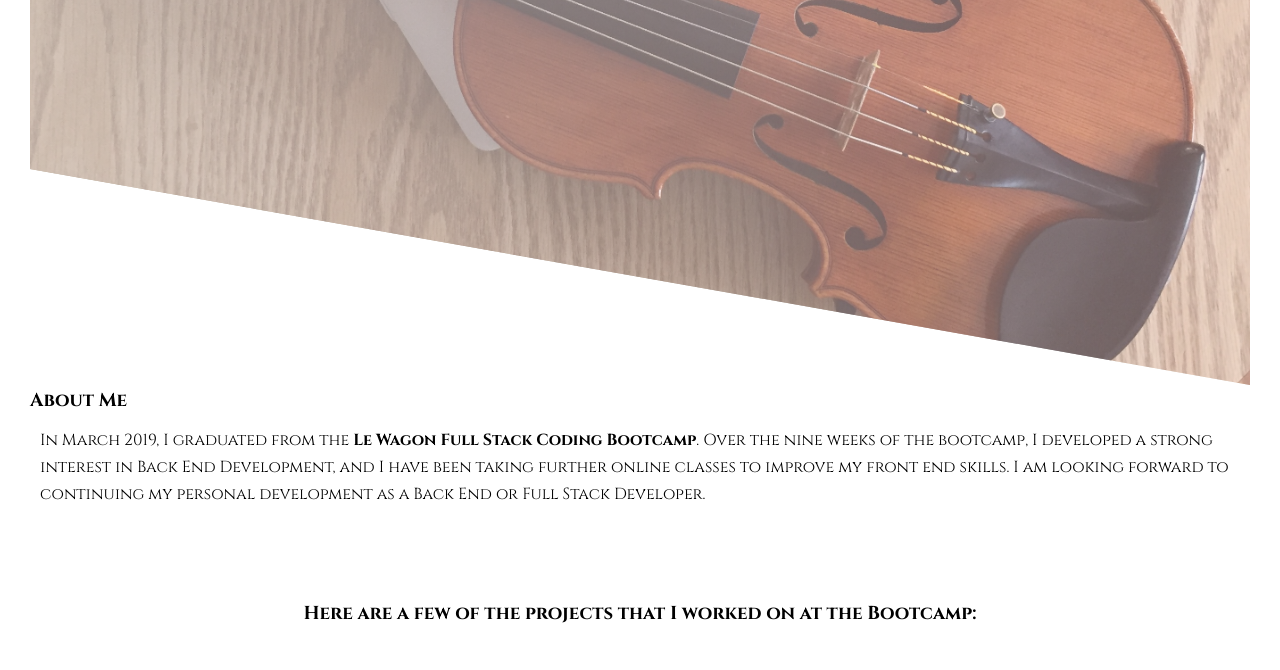
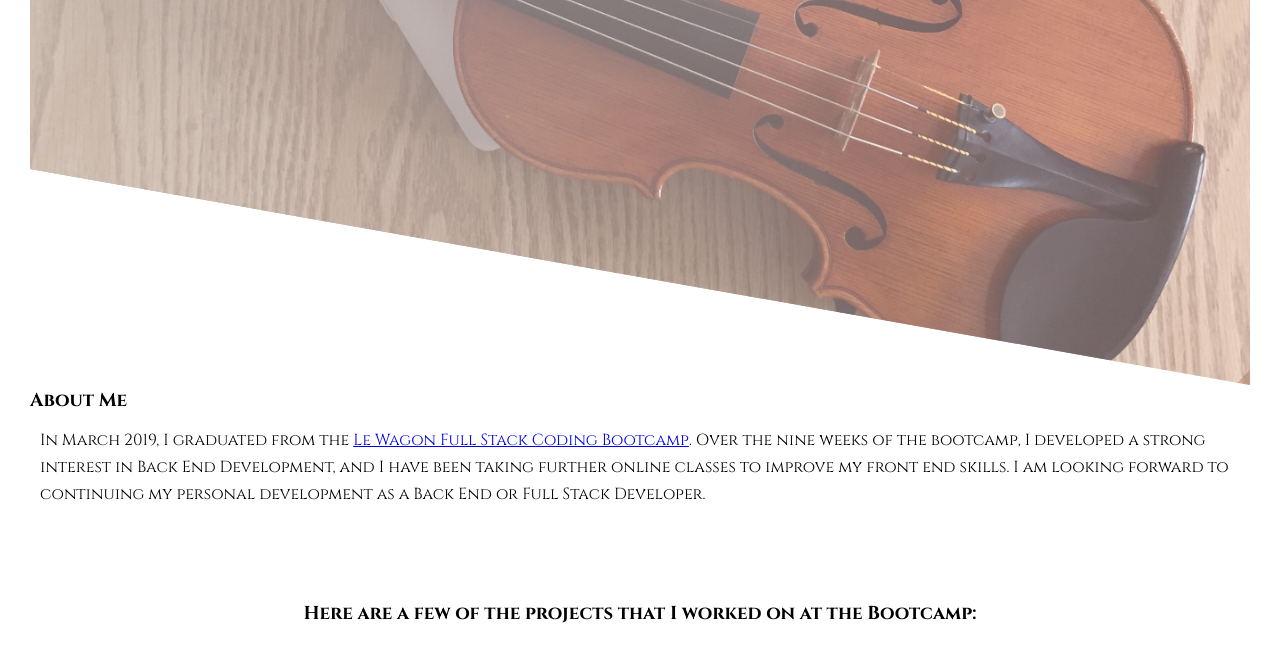
Before and after one commit to zeebear/basic_portfolio, a plain HTML site: page index.html in a window 1280 px wide. Shown: the part 405-1075 px from the top of the page. Drawn offline with Linux system fonts and the light colour scheme.

Commit message:
add link to Le Wagon

```diff
--- a/index.html
+++ b/index.html
@@ -29,8 +29,7 @@
   <div class="intro">
 
     <h3>About Me</h3>
-            <p>In March 2019, I graduated from the <strong>Le Wagon Full Stack Coding Bootcamp</strong>.
-                Over the nine weeks of the bootcamp, I developed a strong interest in Back End Development, and I have been taking further online classes to improve my front end skills.
+    <p>In March 2019, I graduated from the <a href="https://www.lewagon.com/" target="_blank">Le Wagon Full Stack Coding Bootcamp</a>. Over the nine weeks of the bootcamp, I developed a strong interest in Back End Development, and I have been taking further online classes to improve my front end skills.
     I am looking forward to continuing my personal development as a Back End or Full Stack Developer.</p>
 
     <h3 id="projects" >Here are a few of the projects that I worked on at the Bootcamp:</h3>
```
Lines whose indentation alone changed are shown as unchanged.
